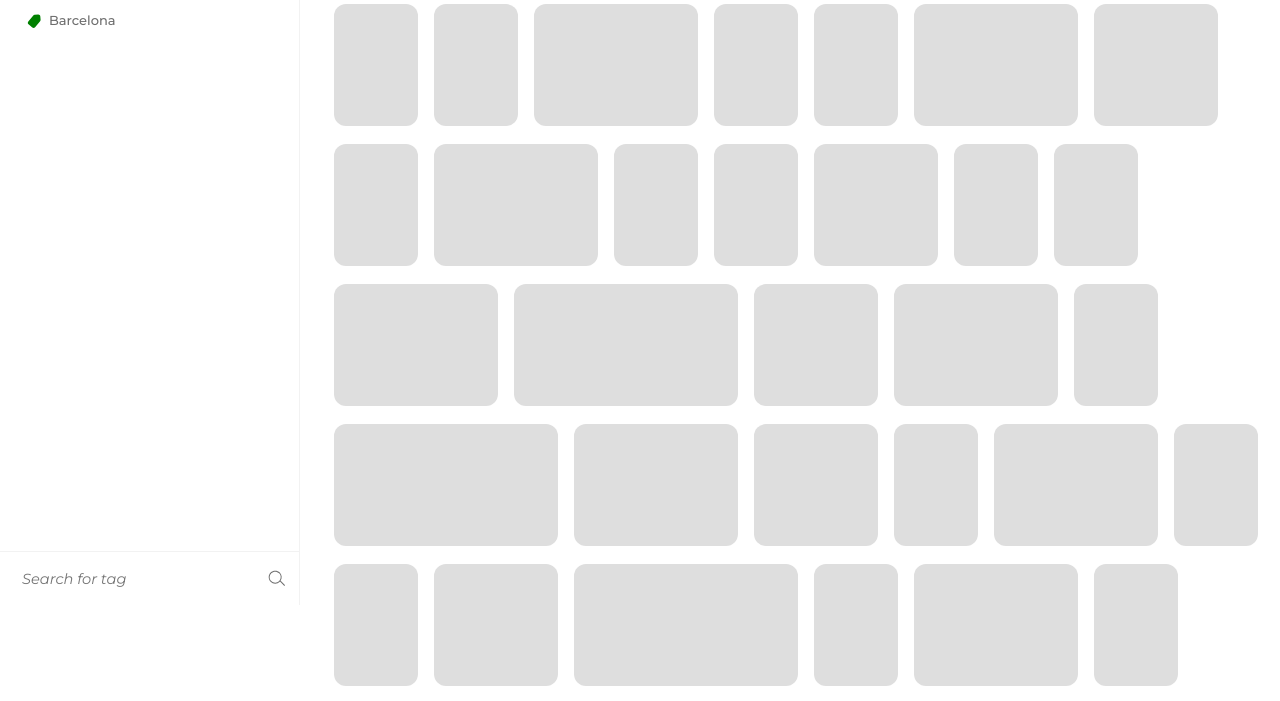
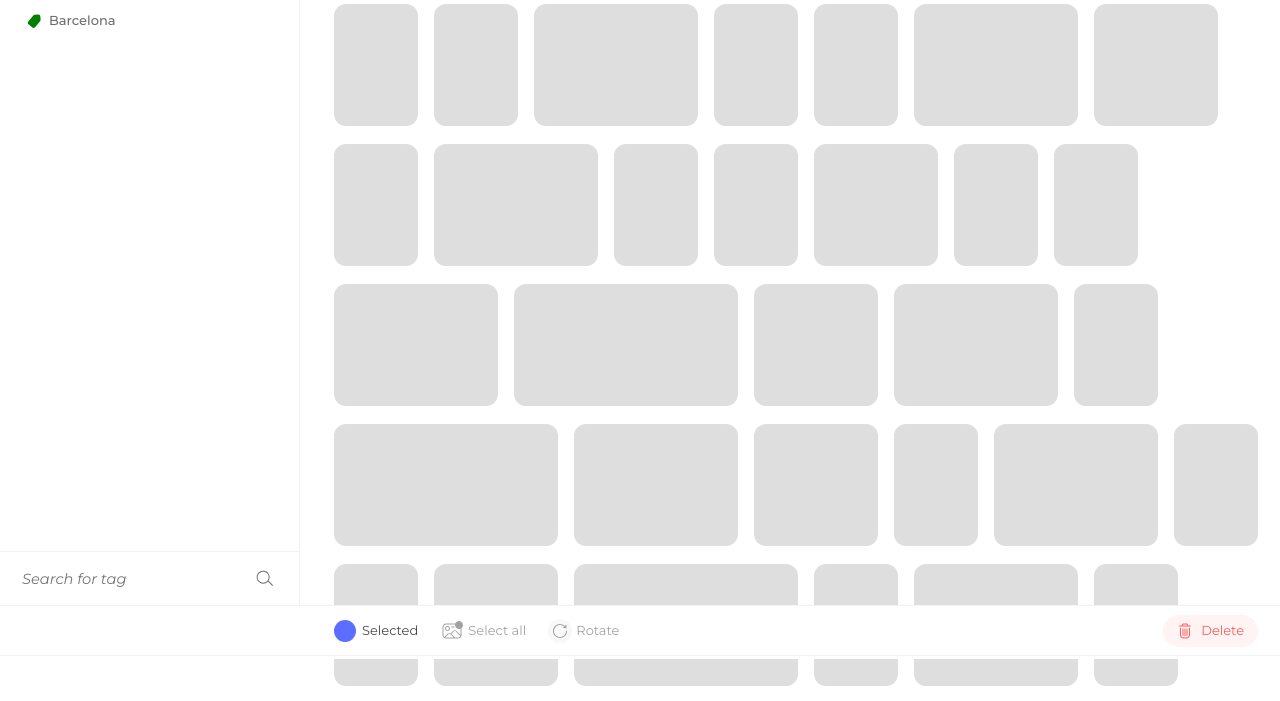
Before and after one commit to altocodenl/tagaway, a website: page markup/pictures.html in a window 1280 px wide. Shown: the part 195-896 px from the top of the page. Drawn offline with Linux system fonts and the light colour scheme.

Commit message:
Markup: commit compiled styles

```diff
--- a/markup/style.css
+++ b/markup/style.css
@@ -515,14 +515,15 @@ input.attach-input {
 }
 
 .sidebar__footer {
-  position: absolute;
+  position: fixed;
   bottom: 0;
   left: 0;
   height: 54px;
-  width: 100%;
+  width: 300px;
   display: flex;
   align-items: center;
   border-top: 1px solid #f2f2f2;
+  border-right: 1px solid #f2f2f2;
 }
 
 .app-attach-tags .sidebar__attach-form {
@@ -592,7 +593,7 @@ input.attach-input {
 
 .sidebar-search__icon {
   position: absolute;
-  right: 10px;
+  right: 22px;
   top: 50%;
   margin-top: -12px;
   width: 24px;
@@ -1227,7 +1228,6 @@ input.attach-input {
 
 .dropdown {
   position: relative;
-  z-index: 1;
 }
 
 .dropdown__button {
@@ -1282,8 +1282,8 @@ input.attach-input {
 }
 
 .dropdown__list-item {
-  margin-bottom: 0.375rem;
-  margin-top: 0.375rem;
+  margin-bottom: 0.75rem;
+  margin-top: 0.75rem;
   color: #8b8b8b;
   transition: all 400ms cubic-bezier(0.165, 0.84, 0.44, 1);
   cursor: pointer;
@@ -1515,6 +1515,8 @@ input.attach-input {
 .pictures-header {
   margin-bottom: 3rem;
   padding-right: 22px;
+  position: relative;
+  z-index: 10;
 }
 
 .pictures-header__action-bar {
@@ -1602,11 +1604,13 @@ input.attach-input {
 .organise-bar {
   position: fixed;
   z-index: 1;
-  top: 58px;
+  bottom: 0;
   left: 0;
   width: 100%;
-  height: auto;
-  transform: translateY(-100%);
+  height: 54px;
+  border-top: 1px solid #f2f2f2;
+  background-color: #fff;
+  transform: translateY(100%);
   transition: all 400ms cubic-bezier(0.165, 0.84, 0.44, 1);
 }
 
@@ -1615,7 +1619,6 @@ input.attach-input {
 }
 
 .organise-bar__inner {
-  background: white;
   width: 100%;
   display: flex;
   align-items: center;
```
Also changed, not shown: markup/style.min.css.
